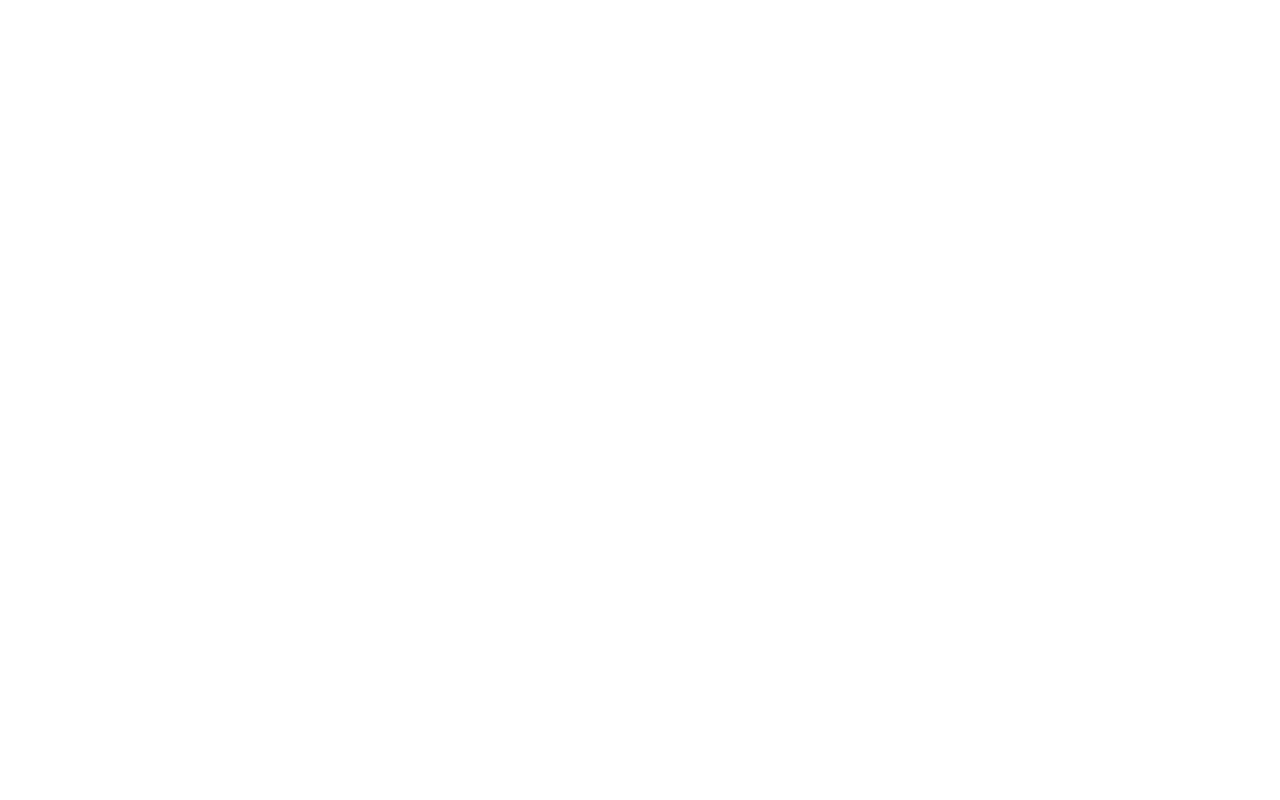
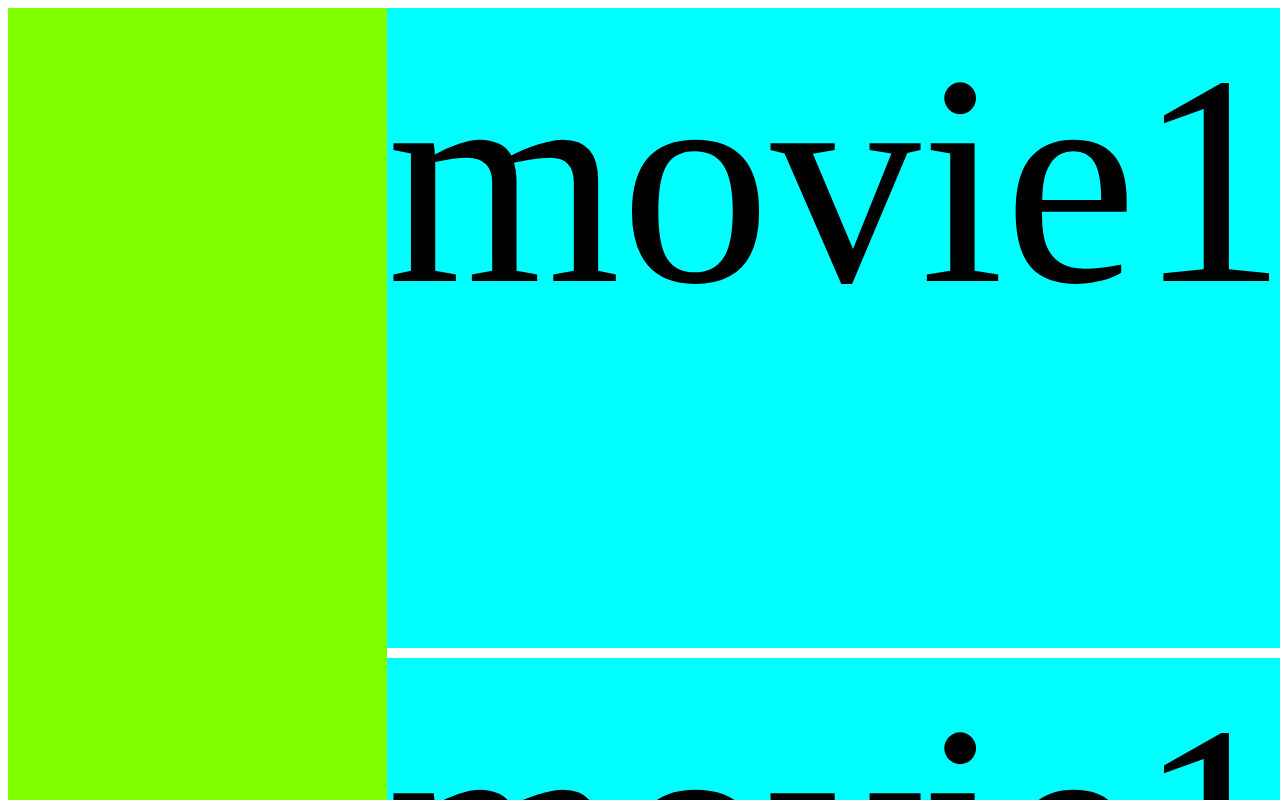
Before and after one commit to junho100/CSS_layout_practice, a plain HTML site: page Best Horror Scenes/index.html in a window 1280 px wide. Shown: the top 800 px of the page. Drawn offline with Linux system fonts and the light colour scheme.

Commit message:
besthorror(in progress)

```diff
--- a/Best Horror Scenes/css/style.css
+++ b/Best Horror Scenes/css/style.css
@@ -0,0 +1,18 @@
+#container{
+    display : grid;
+    grid-template-columns: 30% 70%;
+    grid-template-rows: 400vh;
+}
+#left{
+    background-color: chartreuse;
+    grid-row : 1 / -1;
+}
+#right{
+    display: grid;
+    grid-template-rows: repeat(5, 80vh);
+    gap : 10px;
+}
+#right > div{
+    background-color: cyan;
+    font-size: 300px;
+}
--- a/Best Horror Scenes/index.html
+++ b/Best Horror Scenes/index.html
@@ -5,9 +5,20 @@
     <meta charset="UTF-8">
     <meta name="viewport" content="width=device-width, initial-scale=1.0">
     <title>Document</title>
-    <link rel = "stylesheet" href = "css/style.css"></li>
+    <link rel = "stylesheet" href = "css/style.css"></link>
 </head>
 <body>
+    <div id = "container">
+        <div id = "left">
 
+        </div>
+        <div id = "right">
+            <div>movie1</div>
+            <div>movie1</div>
+            <div>movie1</div>
+            <div>movie1</div>
+            <div>movie1</div>
+        </div>
+    </div>
 </body>
 </html>
```
